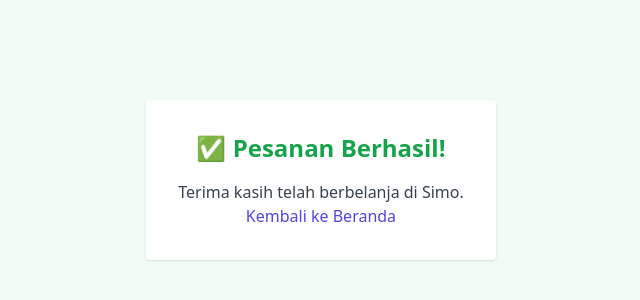
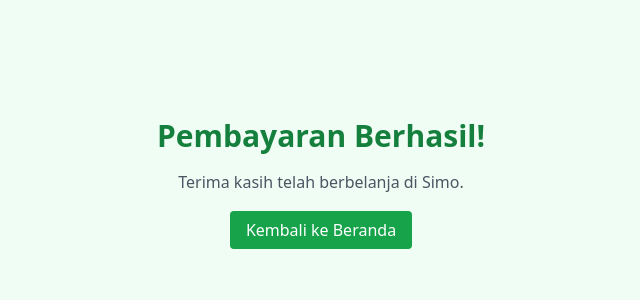
Before and after one commit to Rizkisetia-pm/Simo, a plain HTML site: page sukses.html in a window 1280 px wide. Shown: the part 220-520 px from the top of the page, without its empty margins (319-959 px from the left). Drawn offline with nearby package versions, Linux system fonts and the light colour scheme.

Commit message:
update sukses

```diff
--- a/sukses.html
+++ b/sukses.html
@@ -1,15 +1,23 @@
 <!DOCTYPE html>
 <html lang="id">
 <head>
-  <meta charset="UTF-8" />
-  <title>Pembayaran Berhasil - Simo</title>
+  <meta charset="UTF-8">
+  <title>Transaksi Berhasil - Simo</title>
   <script src="https://cdn.tailwindcss.com"></script>
 </head>
-<body class="bg-green-50 flex items-center justify-center min-h-screen">
-  <div class="bg-white p-8 rounded shadow text-center max-w-md space-y-4">
-    <h1 class="text-2xl font-bold text-green-600">✅ Pesanan Berhasil!</h1>
-    <p class="text-gray-700">Terima kasih telah berbelanja di Simo.</p>
-    <a href="index.html" class="text-indigo-600 hover:underline">Kembali ke Beranda</a>
+<body class="flex items-center justify-center h-screen bg-green-50">
+  <div class="text-center">
+    <h1 class="text-3xl font-bold text-green-700 mb-4">Pembayaran Berhasil!</h1>
+    <p class="text-gray-600 mb-6">Terima kasih telah berbelanja di Simo.</p>
+    <a href="index.html" class="bg-green-600 text-white px-4 py-2 rounded hover:bg-green-700 transition">
+      Kembali ke Beranda
+    </a>
   </div>
+
+  <script>
+    // ✅ Kosongkan keranjang
+    localStorage.removeItem("cart");
+    localStorage.removeItem("produkCheckout");
+  </script>
 </body>
 </html>
```
Also changed, not shown: admin.html (line endings or trailing spaces), checkout.html (line endings or trailing spaces).
